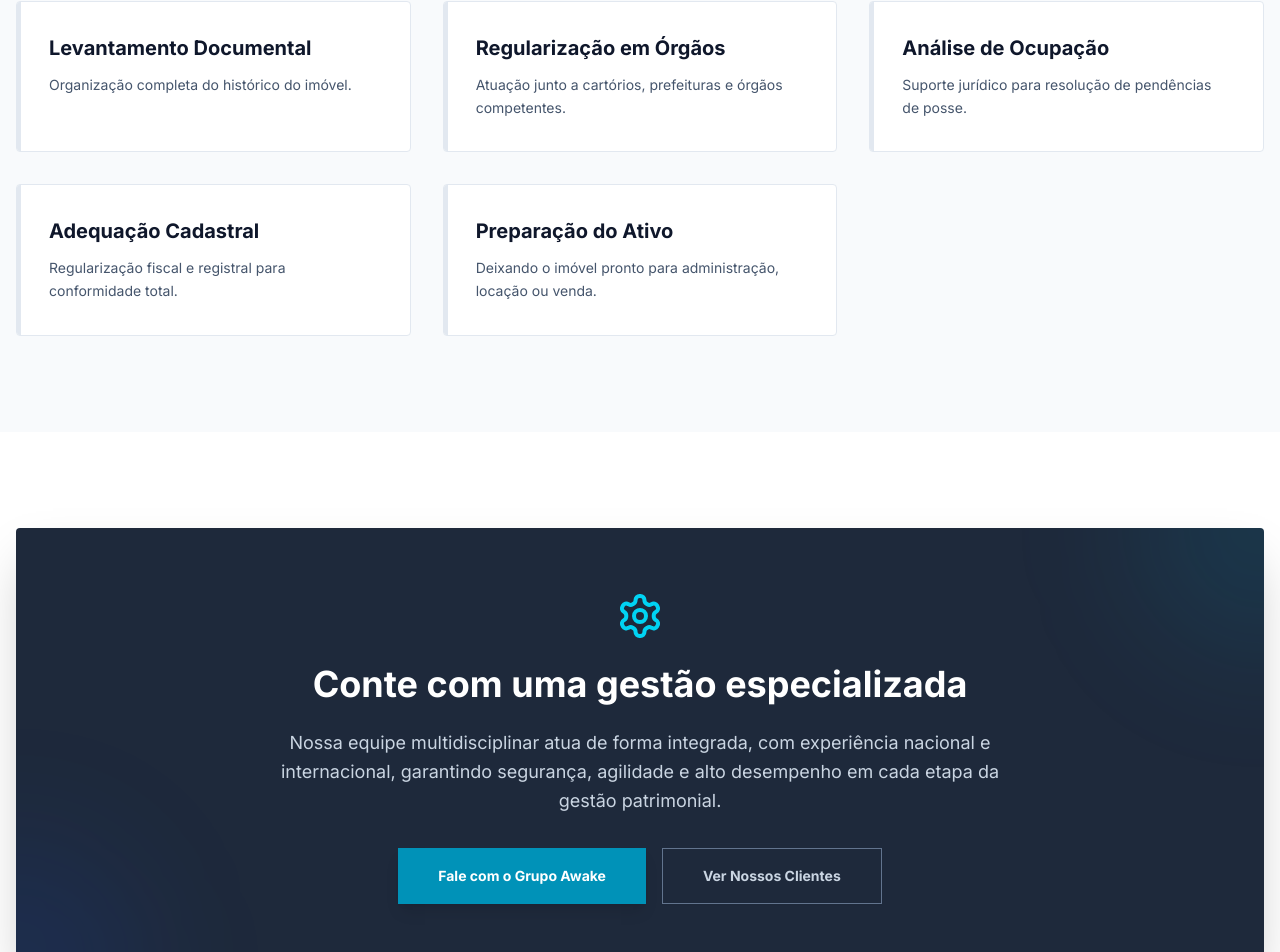
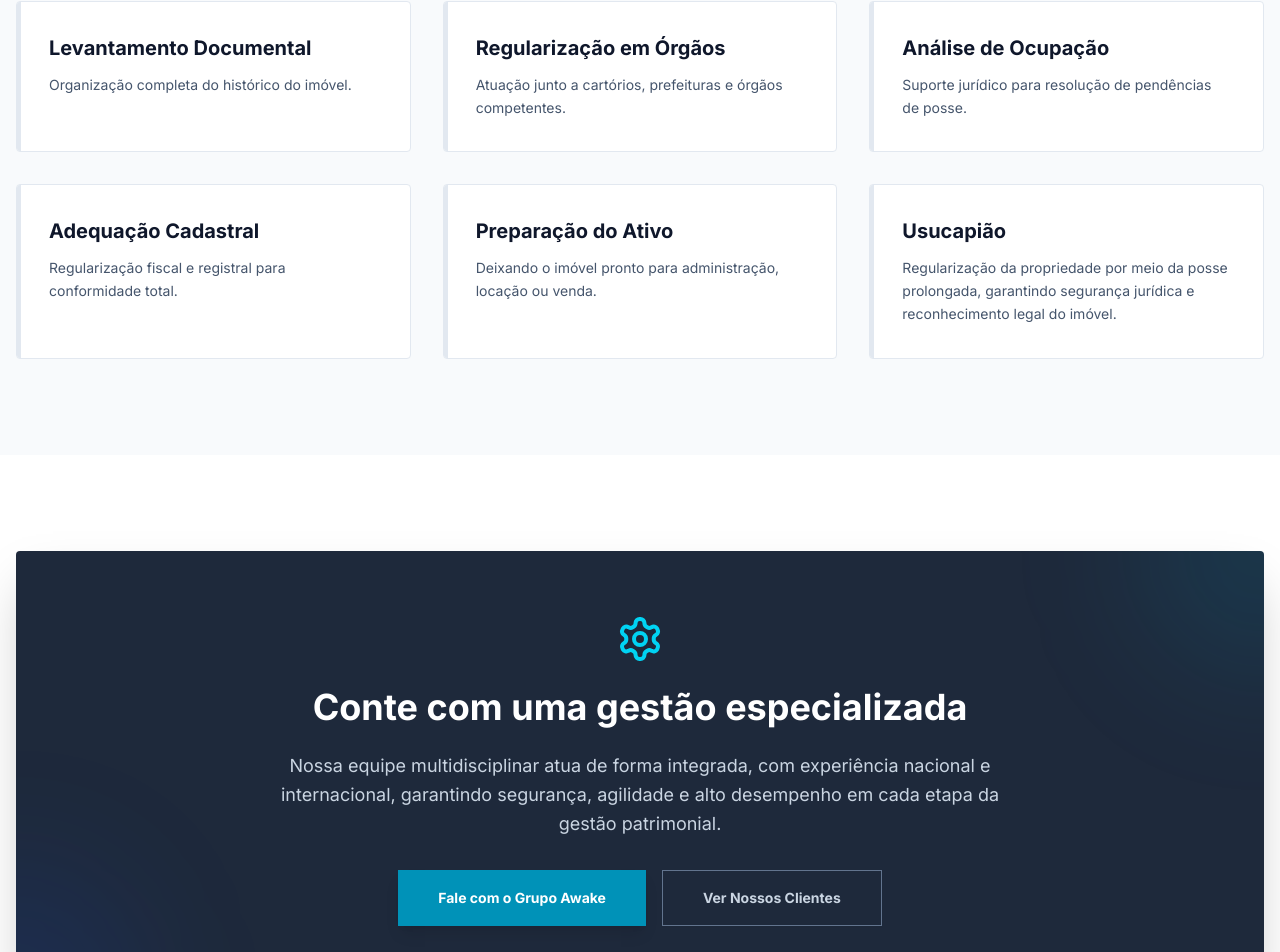
Before and after one commit to enzobsoares/awake-brasil, a Next.js app: page /solucoes in a window 1280 px wide. Shown: the part 2440-3392 px from the top of the page. Built offline with nearby package versions, Linux system fonts and the light colour scheme; a web font is replaced by a local one.

Commit message:
usucapiao

```diff
--- a/app/solucoes/page.tsx
+++ b/app/solucoes/page.tsx
@@ -58,6 +58,7 @@ export default function SolucoesPage() {
     { title: "Análise de Ocupação", desc: "Suporte jurídico para resolução de pendências de posse." },
     { title: "Adequação Cadastral", desc: "Regularização fiscal e registral para conformidade total." },
     { title: "Preparação do Ativo", desc: "Deixando o imóvel pronto para administração, locação ou venda." },
+    { title: "Usucapião", desc: "Regularização da propriedade por meio da posse prolongada, garantindo segurança jurídica e reconhecimento legal do imóvel." },
   ]
 
   return (
```
